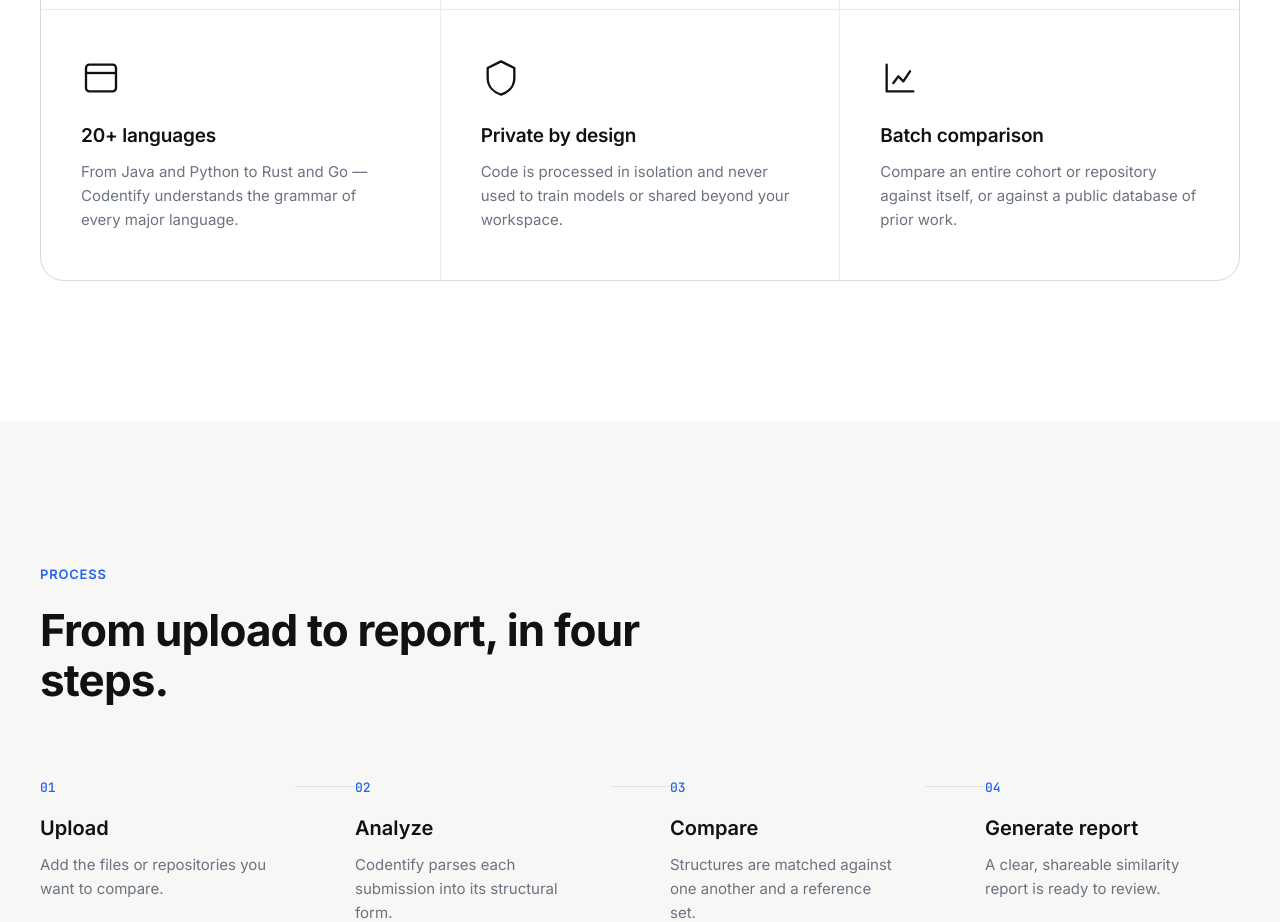
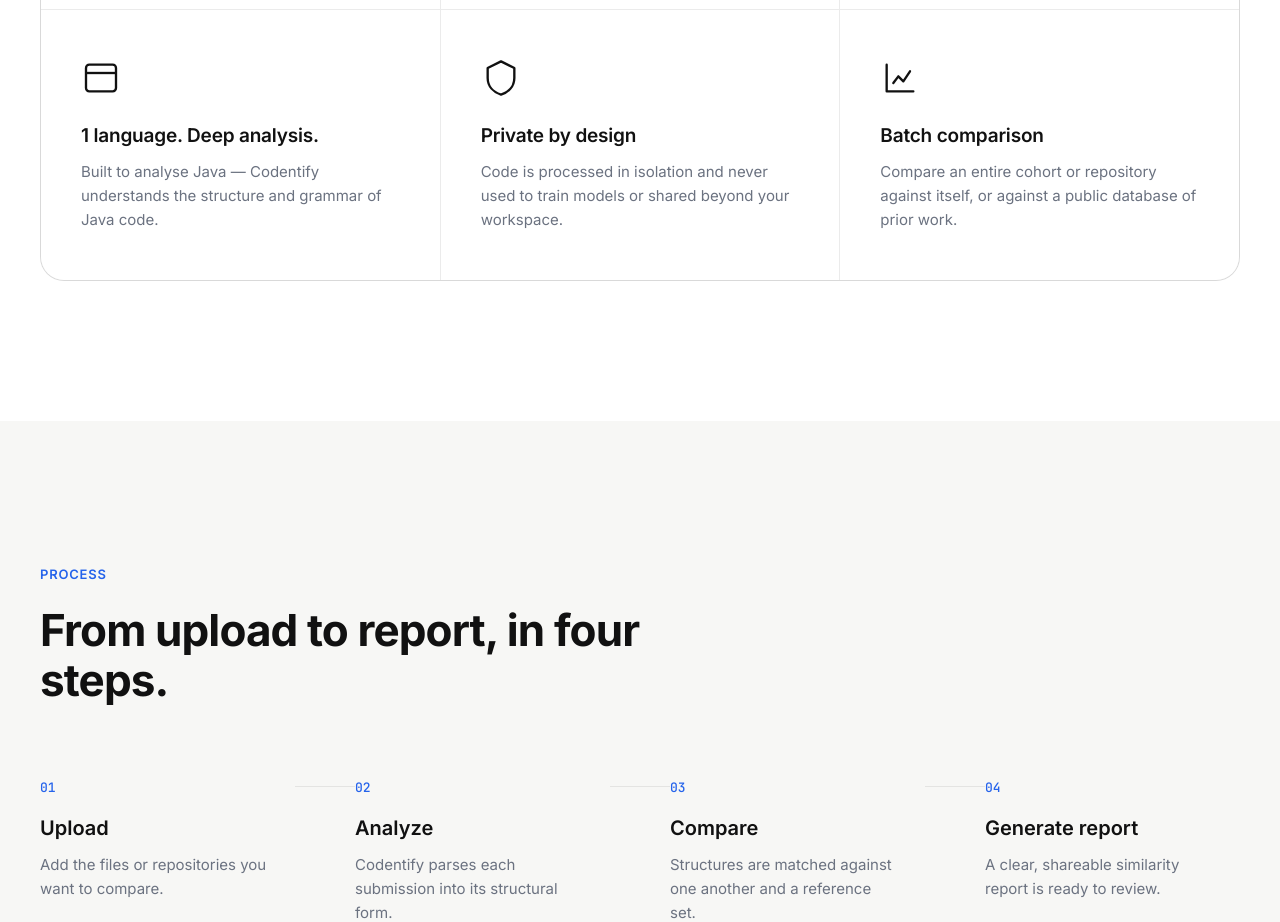
Before and after one commit to shagunattri06/Codentify, a plain HTML site: page index.html in a window 1280 px wide. Shown: the part 1600-2522 px from the top of the page. Drawn offline with nearby package versions, Linux system fonts and the light colour scheme.

Commit message:
Update feature card content for language analysis

```diff
--- a/index.html
+++ b/index.html
@@ -157,8 +157,8 @@
         <div class="feature-card__icon">
           <svg viewBox="0 0 24 24" fill="none"><rect x="3" y="4" width="18" height="16" rx="2" stroke="currentColor" stroke-width="1.4"/><path d="M3 9h18" stroke="currentColor" stroke-width="1.4"/></svg>
         </div>
-        <h3>20+ languages</h3>
-        <p>From Java and Python to Rust and Go — Codentify understands the grammar of every major language.</p>
+        <h3>1 language. Deep analysis.</h3>
+        <p>Built to analyse Java — Codentify understands the structure and grammar of Java code.</p>
       </div>
 
       <div class="feature-card" data-reveal>
```
